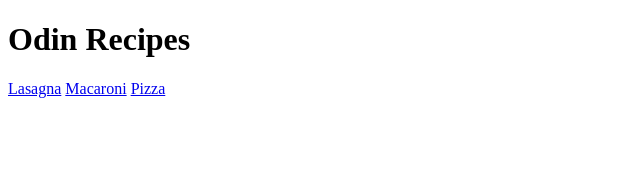
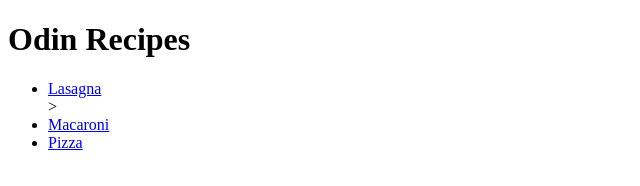
Before and after one commit to giannindm/odin-recipes, a plain HTML site: page index.html in a window 1280 px wide. Shown: the whole page, without its empty margins (0-640 px from the left). Drawn offline with Linux system fonts and the light colour scheme.

Commit message:
Add recipes to unordered list on index page

```diff
--- a/index.html
+++ b/index.html
@@ -6,8 +6,10 @@
     </head>
     <body>
         <h1>Odin Recipes</h1>
-        <a href="./recipes/lasagna.html">Lasagna</a>
-        <a href="./recipes/macaroni.html">Macaroni</a>
-        <a href="./recipes/pizza.html">Pizza</a>
+        <ul>
+            <li><a href="./recipes/lasagna.html">Lasagna</a></li>>
+            <li><a href="./recipes/macaroni.html">Macaroni</a></li>
+            <li><a href="./recipes/pizza.html">Pizza</a></li>
+        </ul>
     </body>
 </html>
```
